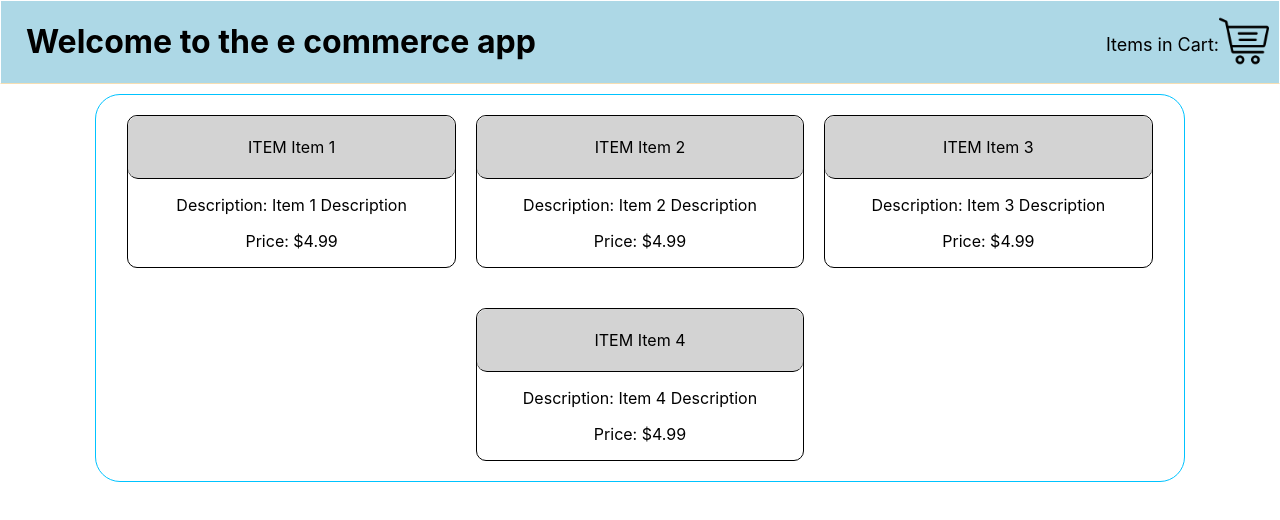
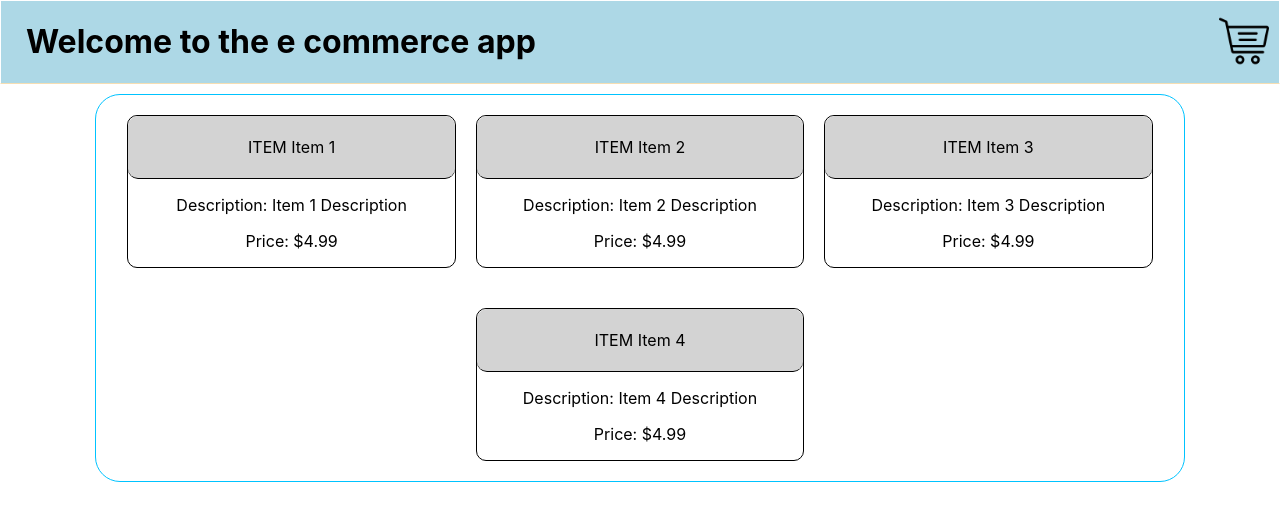
Before and after one commit to rsork34/e_commerce_app, a React (Create React App) app: page / in a window 1280 px wide. Shown: the top 520 px of the page. Built offline with nearby package versions, Linux system fonts and the light colour scheme.

Commit message:
Removed item count from header

```diff
--- a/src/components/Header.js
+++ b/src/components/Header.js
@@ -2,14 +2,13 @@ import React from "react";
 import "./style/Header.css";
 import shoppingCart from "../images/shopping-cart.png";
 
-function Header(props) {
+function Header() {
     return (
         <div id="mainHeader">
             <div id="titleContainer">
                 <h1>Welcome to the e commerce app</h1>
             </div>
             <div id="shoppingCartContainer">
-                <p>Items in Cart: {props.numItems}</p>
                 <img id="shoppingCart" src={shoppingCart} alt="Shopping Cart Icon"  width="50px" height="50px" />
             </div>
         </div>
```
